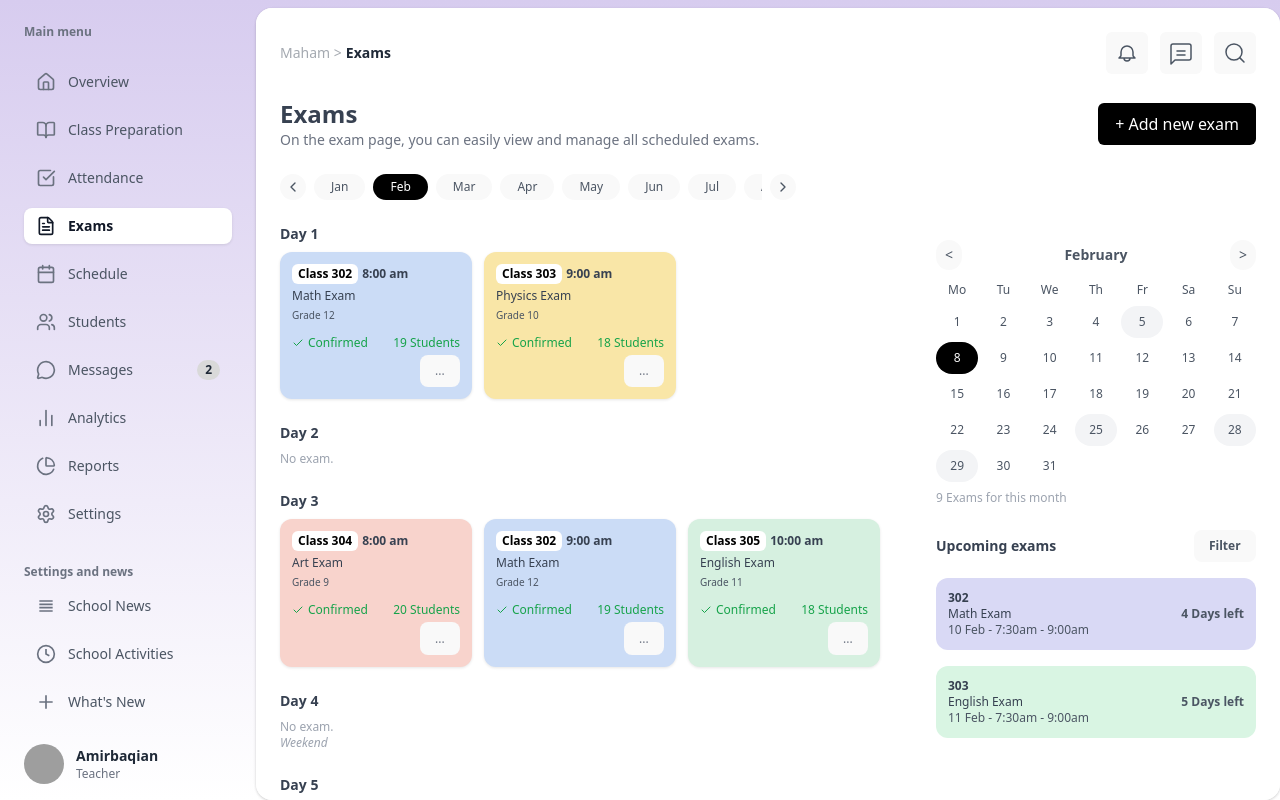
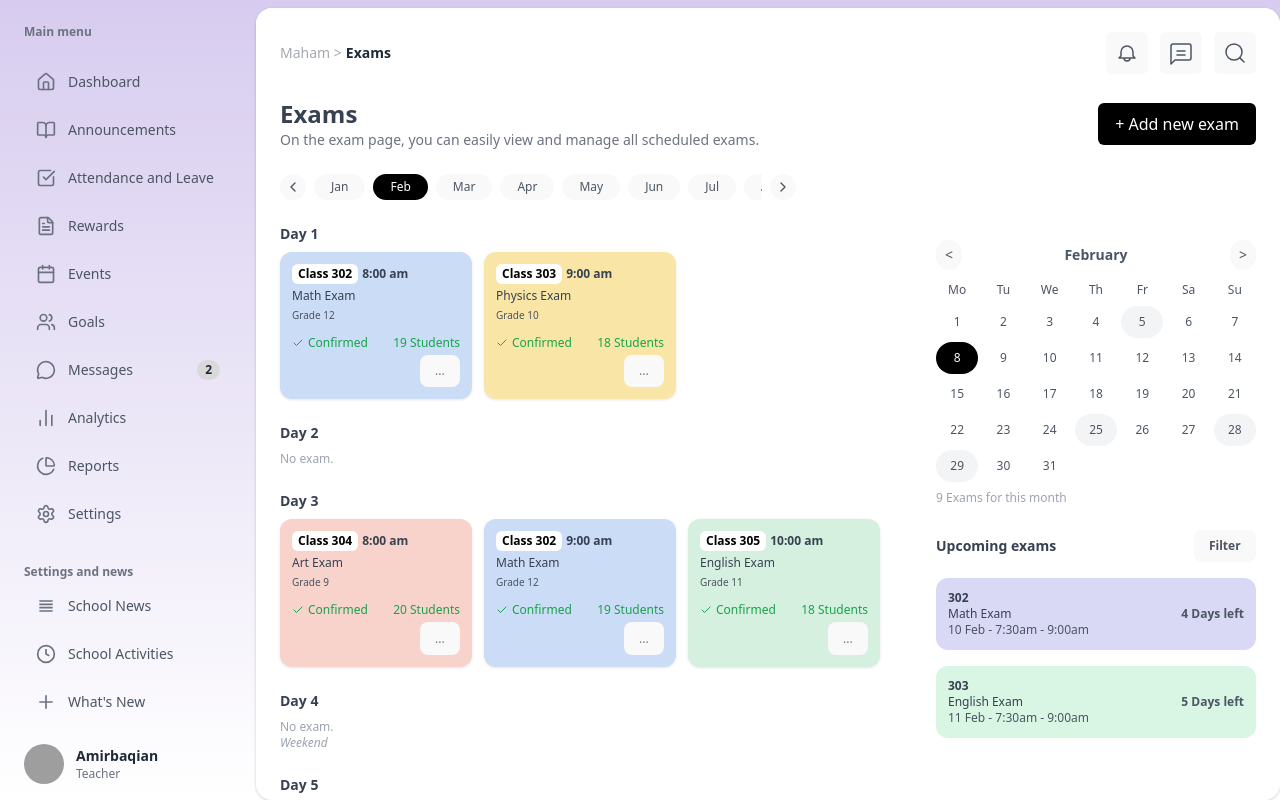
Before and after one commit to surajharogoppa/exam-dashboard, a React (Vite) app: page / in a window 1280 px wide. Built offline with nearby package versions, Linux system fonts and the light colour scheme; grey boxes are pictures that could not be loaded.

Commit message:
Sidebar changes

```diff
--- a/src/components/Sidebar.jsx
+++ b/src/components/Sidebar.jsx
@@ -15,12 +15,12 @@ import {
 } from "./icons";
 
 const mainMenuItems = [
-  { icon: IconOverview, label: "Overview" },
-  { icon: IconClassPreparation, label: "Class Preparation" },
-  { icon: IconAttendance, label: "Attendance" },
-  { icon: IconExamsNav, label: "Exams" },
-  { icon: IconSchedule, label: "Schedule" },
-  { icon: IconStudents, label: "Students" },
+  { icon: IconOverview, label: "Dashboard" },
+  { icon: IconClassPreparation, label: "Announcements" },
+  { icon: IconAttendance, label: "Attendance and Leave" },
+  { icon: IconExamsNav, label: "Rewards" },
+  { icon: IconSchedule, label: "Events" },
+  { icon: IconStudents, label: "Goals" },
   { icon: IconMessages, label: "Messages", badge: 2 },
   { icon: IconAnalytics, label: "Analytics" },
   { icon: IconReports, label: "Reports" },
```
